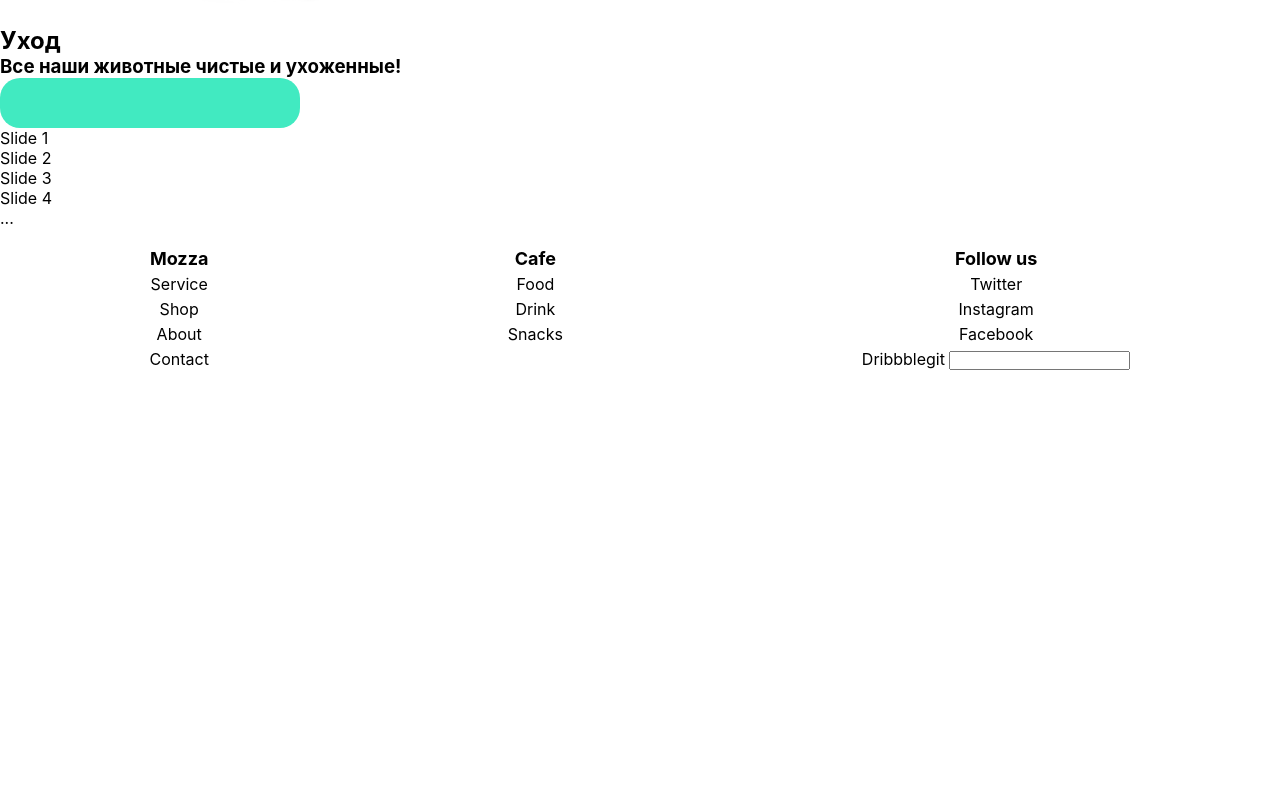
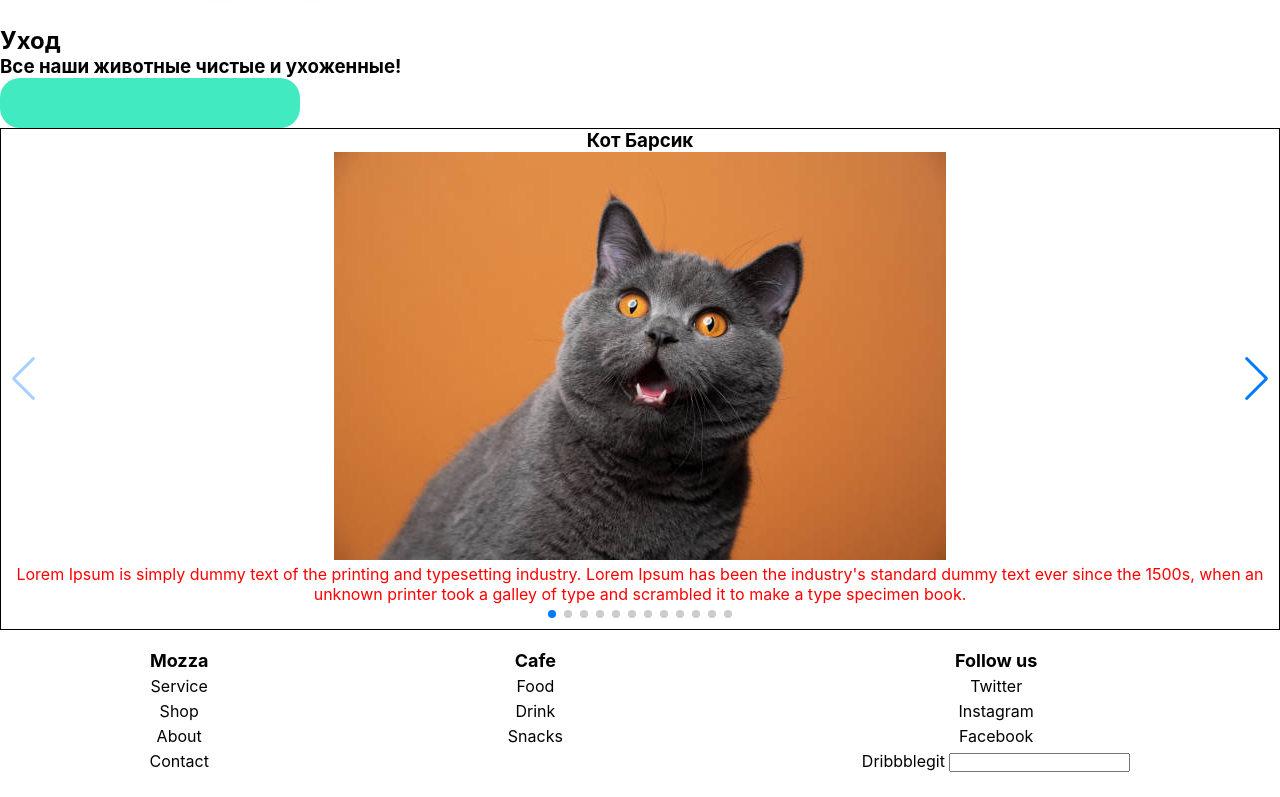
Before and after one commit to jhantai/stray_kids.muhehehe, a React (Create React App) app: page /about in a window 1280 px wide. Shown: the part 854-1651 px from the top of the page. Before the commit the page ends 1249 px from the top, so only its background shows below. Built offline with nearby package versions, Linux system fonts and the light colour scheme.

Commit message:
added swiper

```diff
--- /dev/null
+++ b/src/constants/animalsSwiper.js
@@ -0,0 +1,64 @@
+import cat1 from '../assets/cat-barsik.jpg'
+
+export const animalsSwiper = [
+  {
+    name: 'Кот Барсик',
+    src: cat1,
+    description: 'Lorem Ipsum is simply dummy text of the printing and typesetting industry. Lorem Ipsum has been the industry\'s standard dummy text ever since the 1500s, when an unknown printer took a galley of type and scrambled it to make a type specimen book.'
+  },
+  {
+    name: 'Кот Барсик',
+    src: cat1,
+    description: 'Lorem Ipsum is simply dummy text of the printing and typesetting industry. Lorem Ipsum has been the industry\'s standard dummy text ever since the 1500s, when an unknown printer took a galley of type and scrambled it to make a type specimen book.'
+  },
+  {
+    name: 'Кот Барсик',
+    src: cat1,
+    description: 'Lorem Ipsum is simply dummy text of the printing and typesetting industry. Lorem Ipsum has been the industry\'s standard dummy text ever since the 1500s, when an unknown printer took a galley of type and scrambled it to make a type specimen book.'
+  },
+  {
+    name: 'Кот Барсик',
+    src: cat1,
+    description: 'Lorem Ipsum is simply dummy text of the printing and typesetting industry. Lorem Ipsum has been the industry\'s standard dummy text ever since the 1500s, when an unknown printer took a galley of type and scrambled it to make a type specimen book.'
+  },
+  {
+    name: 'Кот Барсик',
+    src: cat1,
+    description: 'Lorem Ipsum is simply dummy text of the printing and typesetting industry. Lorem Ipsum has been the industry\'s standard dummy text ever since the 1500s, when an unknown printer took a galley of type and scrambled it to make a type specimen book.'
+  },
+  {
+    name: 'Кот Барсик',
+    src: cat1,
+    description: 'Lorem Ipsum is simply dummy text of the printing and typesetting industry. Lorem Ipsum has been the industry\'s standard dummy text ever since the 1500s, when an unknown printer took a galley of type and scrambled it to make a type specimen book.'
+  },
+  {
+    name: 'Кот Барсик',
+    src: cat1,
+    description: 'Lorem Ipsum is simply dummy text of the printing and typesetting industry. Lorem Ipsum has been the industry\'s standard dummy text ever since the 1500s, when an unknown printer took a galley of type and scrambled it to make a type specimen book.'
+  },
+  {
+    name: 'Кот Барсик',
+    src: cat1,
+    description: 'Lorem Ipsum is simply dummy text of the printing and typesetting industry. Lorem Ipsum has been the industry\'s standard dummy text ever since the 1500s, when an unknown printer took a galley of type and scrambled it to make a type specimen book.'
+  },
+  {
+    name: 'Кот Барсик',
+    src: cat1,
+    description: 'Lorem Ipsum is simply dummy text of the printing and typesetting industry. Lorem Ipsum has been the industry\'s standard dummy text ever since the 1500s, when an unknown printer took a galley of type and scrambled it to make a type specimen book.'
+  },
+  {
+    name: 'Кот Барсик',
+    src: cat1,
+    description: 'Lorem Ipsum is simply dummy text of the printing and typesetting industry. Lorem Ipsum has been the industry\'s standard dummy text ever since the 1500s, when an unknown printer took a galley of type and scrambled it to make a type specimen book.'
+  },
+  {
+    name: 'Кот Барсик',
+    src: cat1,
+    description: 'Lorem Ipsum is simply dummy text of the printing and typesetting industry. Lorem Ipsum has been the industry\'s standard dummy text ever since the 1500s, when an unknown printer took a galley of type and scrambled it to make a type specimen book.'
+  },
+  {
+    name: 'Кот Барсик',
+    src: cat1,
+    description: 'Lorem Ipsum is simply dummy text of the printing and typesetting industry. Lorem Ipsum has been the industry\'s standard dummy text ever since the 1500s, when an unknown printer took a galley of type and scrambled it to make a type specimen book.'
+  }
+]
--- a/src/modules/SwiperAnimals/SwiperAnimals.css
+++ b/src/modules/SwiperAnimals/SwiperAnimals.css
@@ -0,0 +1,10 @@
+.swiper-slide  {
+  height: max-content;
+  text-align: center;
+  border: 1px solid black;
+}
+
+.swiper-animals-description {
+  padding-bottom: 25px;
+  color: red;
+}
--- a/src/modules/SwiperAnimals/SwiperAnimals.jsx
+++ b/src/modules/SwiperAnimals/SwiperAnimals.jsx
@@ -1,22 +1,33 @@
-import React from 'react'
+import React from 'react';
+import { Swiper, SwiperSlide } from 'swiper/react';
+import { Pagination, Navigation } from 'swiper/modules';
+import {animalsSwiper} from "../../constants/animalsSwiper";
+import 'swiper/css';
+import 'swiper/css/navigation';
+import 'swiper/css/pagination';
 import './SwiperAnimals.css'
-import { Swiper, SwiperSlide } from 'swiper/react';
 
-const SwiperAnimals = (props) => {
+export default function App() {
   return (
-    <Swiper
-    spaceBetween={50}
-    slidesPerView={3}
-    onSlideChange={() => console.log('slide change')}
-    onSwiper={(swiper) => console.log(swiper)}
-  >
-    <SwiperSlide>Slide 1</SwiperSlide>
-    <SwiperSlide>Slide 2</SwiperSlide>
-    <SwiperSlide>Slide 3</SwiperSlide>
-    <SwiperSlide>Slide 4</SwiperSlide>
-    ...
-  </Swiper>
-  )
+    <>
+      <Swiper
+        navigation={true}
+        pagination={true}
+        modules={[Pagination, Navigation]}
+        className="mySwiper"
+      >
+        {animalsSwiper.map((item, idx) => {
+          return (
+              <SwiperSlide key={idx}>
+                <h3>{item.name}</h3>
+                <div>
+                  <img src={item.src} alt="cat"/>
+                </div>
+                <p className='swiper-animals-description'>{item.description}</p>
+              </SwiperSlide>
+          )
+        })}
+      </Swiper>
+    </>
+  );
 }
-
-export default SwiperAnimals
```
Also changed, not shown: src/assets/cat-barsik.jpg (added).
